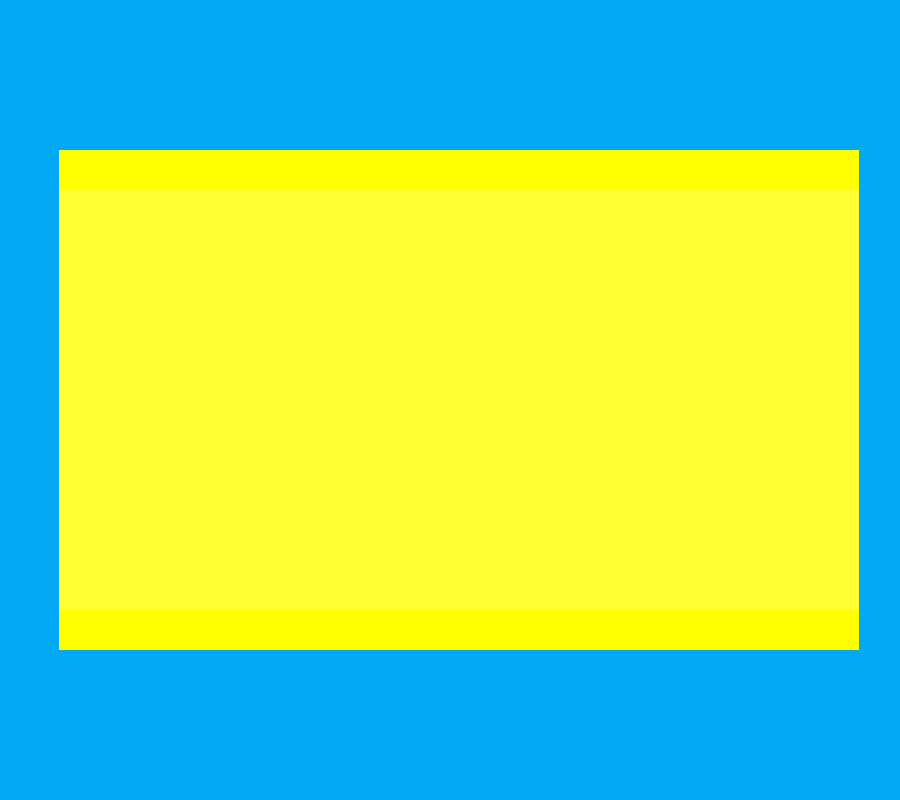
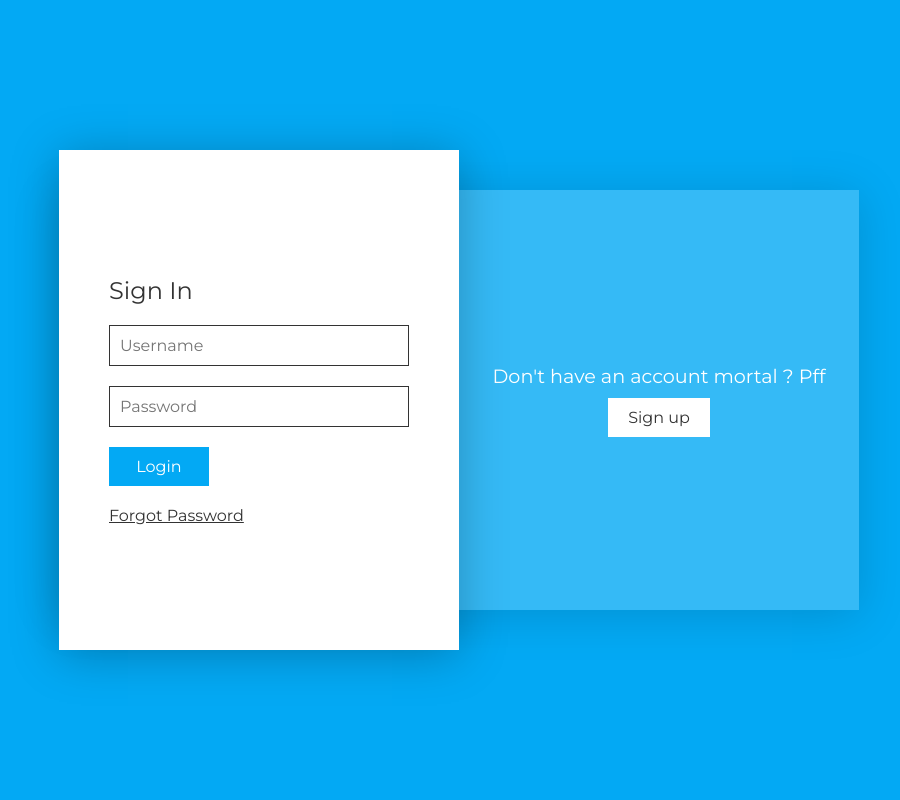
Before and after one commit to SpartanKRATOS/eCommerce-WebSite, a PHP site: page /login.php in a window 1280 px wide. Shown: the whole page, without its empty margins (181-1081 px from the left). Run offline with PHP 8.4, Linux system fonts and the light colour scheme.

Commit message:
sign up and sign in front end comleted

```diff
--- /dev/null
+++ b/css/Authentication.css
@@ -0,0 +1,181 @@
+@import url('https://fonts.googleapis.com/css2?family=Montserrat&display=swap');
+
+*{
+    margin:0;
+    padding: 0;
+    box-sizing: border-box;
+    font-family: Montserrat;
+}
+
+body{
+    display: flex;
+    justify-content: center;
+    align-items: center;
+    min-height: 100vh;
+    background:#03a9f4;
+    transition: 0.5s;
+}
+
+body.active{
+    background: #f43648;
+}
+
+.container{
+    position: relative;
+    width: 800px;
+    height: 500px;
+    margin: 20px;
+}
+
+.blueBg{
+    position:absolute;
+    top:40px;
+    width: 100%;
+    height: 420px;
+    background: rgba(255,255,255,0.2);
+    box-shadow: 0 5px 45px rgba(0,0,0,0.15);
+    display: flex;
+    justify-content: center;
+    align-items: center;
+}
+
+.blueBg .box {
+    position: relative;
+    width: 50%;
+    height: 100%;
+    display: flex;
+    justify-content: center;
+    align-items: center;
+    flex-direction: column;
+}
+
+.blueBg .box h2{
+    color: #fff;
+    font-size: 1.2em;
+    font-weight: 500;
+    margin-bottom: 10px;
+}
+
+.blueBg .box button {
+    cursor: pointer;
+    padding: 10px 20px;
+    background: #fff;
+    color: #333;
+    font-size:16px ;
+    font-weight: 500;
+    border: none;
+}
+
+.formBx{
+    position: absolute;
+    top: 0;
+    left: 0;
+    width: 50%;
+    height: 100%;
+    background: #fff;
+    z-index: 1000;
+    display: flex;
+    justify-content: center;
+    align-items: center;
+    box-shadow: 0 5px 45px rgba(0,0,0,0.25);
+    transition: 0.5s ease-in-out;
+    overflow: hidden;
+}
+.formBx.active{
+    Left: 50%;
+
+}
+
+.formBx .form{
+    position: absolute;
+    left: 0;
+    width: 100%;
+    padding: 50px;
+    transition: 0.5s;
+}
+
+.formBx .signinForm{
+    transition-delay: 0.25s;
+}
+
+.formBx.active .signinForm{
+    left: -100%;
+    transition-delay: 0s;
+}
+
+.formBx .signupForm{
+    left: 100%;
+    transition-delay: 0s;
+}
+.formBx.active .signupForm{
+    left: 0;
+    transition-delay: 0.25s;
+}
+.formBx .form form{
+    width: 100%;
+    display: flex;
+    flex-direction: column;
+}
+
+.formBx .form form h3{
+    font-size: 1.5em;
+    color: #333;
+    margin-bottom: 20px;
+    font-weight: 500;
+}
+
+.formBx .form form input{
+    width: 100%;
+    margin-bottom: 20px;
+    padding:10px;
+    outline: none;
+    font-size: 16px;
+    border: 1px solid #333;
+}
+.formBx .form form input[type="submit"]{
+    background: #03a9f4;
+    border:none;
+    color: #fff;
+    max-width: 100px;
+    cursor: pointer;
+}
+.formBx.active .signupForm input[type="submit"]{
+    background: #f43648;
+}
+.formBx .form form .forgot{
+    color: #333;
+}
+@media (max-width: 991px) {
+    .container
+    {
+        max-width: 400px;
+        height:650px;
+        display: flex;
+        justify-content: center;
+        align-items: center;
+    }
+    .container .blueBg{
+        top: 0;
+        height: 100%;
+    }
+    .formBx{
+        width: 100%;
+        height: 500px;
+        top: 0;
+        box-shadow: none;
+    }
+    .blueBg .box{
+        position: absolute;
+        width: 100%;
+        height: 150px;
+        bottom: 0;
+    }
+    .box.signin
+    {
+        top:0;
+    }
+    .formBx.active{
+        left: 0;
+        top: 150px;
+    }
+}
--- a/login.php
+++ b/login.php
@@ -3,11 +3,56 @@
     <head>
         <meta name="viewport" content="width=device-width , initial-scale=1.0">
         <title>Login</title>
-        <link rel="stylesheet" type="text/css" href="style.css">
+        <link rel="stylesheet" type="text/css" href="css/Authentication.css">
     </head>
     <body>
         <div class="container">
-            <div class="blueBg"></div>
+            <div class="blueBg">
+                <div class="box signin">
+                    <h2>Already have an account Semi-god ?</h2>
+                    <button class="signinBtn">Sign in</button>
+                </div>
+                <div class="box signup">
+                    <h2>Don't have an account mortal ? Pff</h2>
+                    <button class="signupBtn">Sign up</button>
+                </div>
+            </div>
+            <div class="formBx">
+                <div class="form signinForm">
+                    <form>
+                        <h3>Sign In</h3>
+                        <input type="text" placeholder ="Username">
+                        <input type="password" placeholder ="Password">
+                        <input type="submit" value="Login">
+                        <a href="#" class="forgot">Forgot Password</a>
+                    </form>
+                </div>
+                <div class="form signupForm">
+                    <form>
+                        <h3>Sign Up</h3>
+                        <input type="text" placeholder ="Username">
+                        <input type="text" placeholder ="Email Address">
+                        <input type="password" placeholder ="Password">
+                        <input type="password" placeholder ="Confirm Password">
+                        <input type="submit" value="Register">
+                    </form>
+                </div>
+            </div>
         </div>
+        <script>
+            const signinBtn = document.querySelector('.signinBtn');
+            const signupBtn = document.querySelector('.signupBtn');
+            const formBx = document.querySelector('.formBx');
+            const body = document.querySelector('body');
+
+            signupBtn.onclick = function(){
+                formBx.classList.add('active');
+                body.classList.add('active');
+            }
+            signinBtn.onclick = function(){
+                formBx.classList.remove('active');
+                body.classList.remove('active')
+            }
+        </script>
     </body>
 </html>
--- a/style.css
+++ /dev/null
@@ -1,33 +0,0 @@
-@import url('https://fonts.googleapis.com/css2?family=Montserrat&display=swap');
-
-*{
-    margin:0;
-    padding: 0;
-    box-sizing: border-box;
-    font-family: Montserrat;
-}
-
-body{
-    display: flex;
-    justify-content: center;
-    align-items: center;
-    min-height: 100vh;
-    background:#03a9f4;
-    transition: 0.5s;
-}
-
-.container{
-    position: relative;
-    width: 800px;
-    height: 500px;
-    margin: 20px;
-    background: #ff0;
-}
-
-.blueBg{
-    position:absolute;
-    top:40px;
-    width: 100%;
-    height: 420px;
-    background: rgba(255,255,255,0.2);
-}
```
